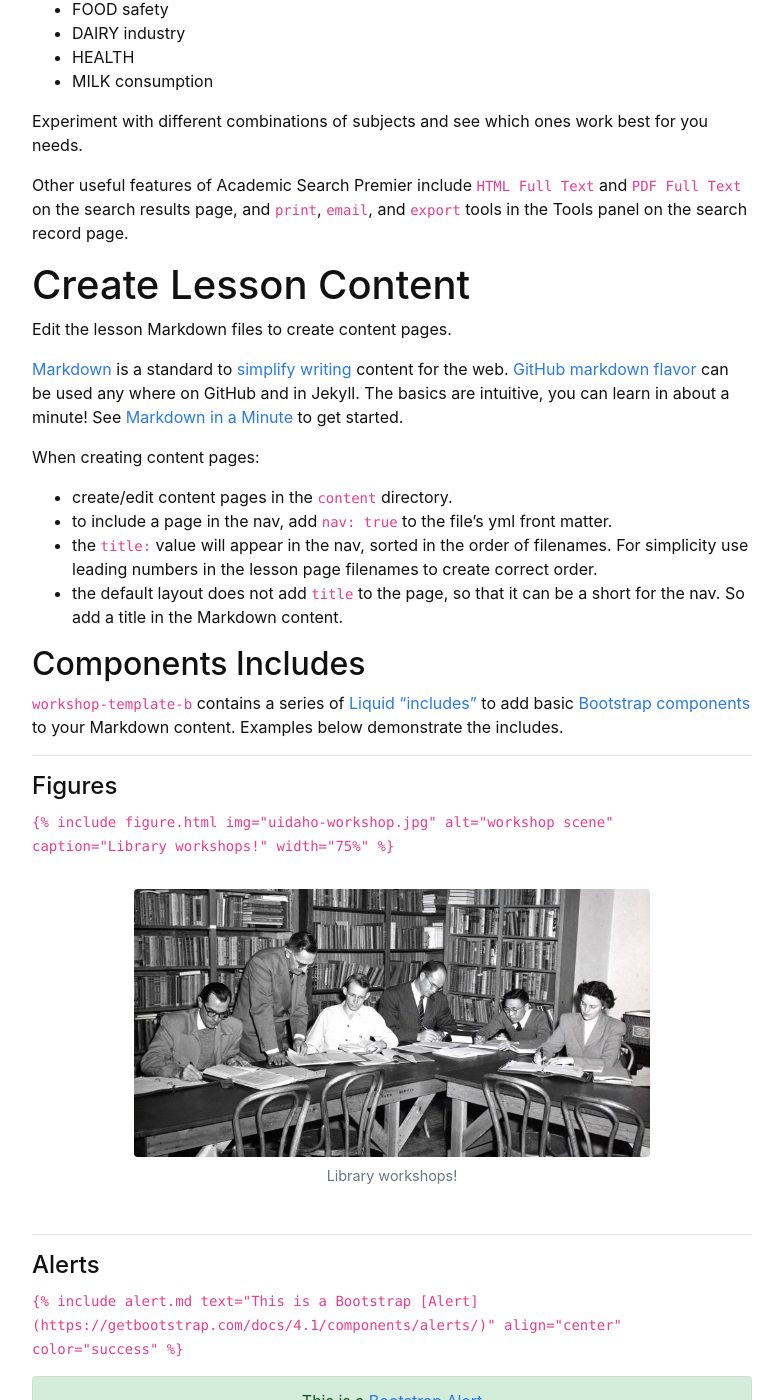
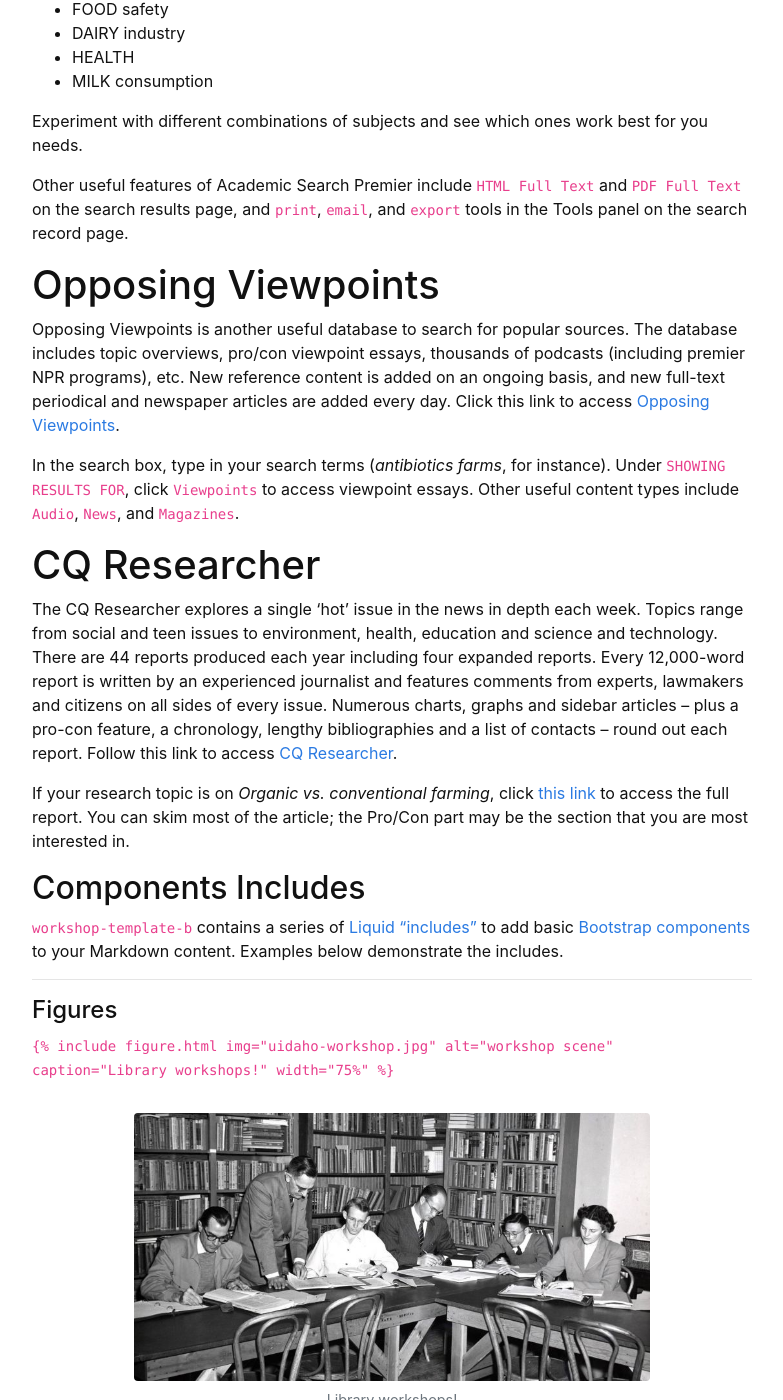
Before and after one commit to hanwendong1/AVS463-f20, a Jekyll site: the page built from content/2-Popular-Sources.md, in a window 1280 px wide and 1400 px high, scrolled down 1305 px. Shown: the whole window, without its empty margins (248-1031 px from the left). Built offline with Jekyll 4.4.1, drawn with Linux system fonts in a browser that asks for light colours; some of the changed text lies outside the part shown.

Commit message:
Update 2-Popular-Sources.md

```diff
--- a/content/2-Popular-Sources.md
+++ b/content/2-Popular-Sources.md
@@ -9,7 +9,7 @@ The assignment requires gathering information on consumers’ perceptions of you
 
 Academic Search Premier is a multi-disciplinary database that contains full-text versions of thousands of publications, including academic titles, popular magazines, and newspapers. Since it covers nearly all fields of study, it's a good place to start a research project.
 
-You can access Academic Search Premier from the library’s homepage under the catalog search bar. Once you log in with you UI credentials, you can type in your keyword search terms in the search box. For example, if your topic is *Use of bST (growth hormone) to increase milk production*, you can type bST in the search box and click the `Search` button.
+You can access Academic Search Premier from the [library’s homepage](https://www.lib.uidaho.edu/) under the catalog search bar. Once you log in with you UI credentials, you can type in your keyword search terms in the search box. For example, if your topic is *Use of bST (growth hormone) to increase milk production*, you can type bST in the search box and click the `Search` button.
 
 This search yields over 4,000 results. You may notice that most of the results are not relevant to our topic. Some of the results that came up when searching bST include Band Segmented Transmission, Behavior skills training, Barium Strontium Titanate, etc. Let’s revise our search strategy.
 
@@ -35,22 +35,17 @@ Experiment with different combinations of subjects and see which ones work best
 
 Other useful features of Academic Search Premier include `HTML Full Text` and `PDF Full Text` on the search results page, and `print`, `email`, and `export` tools in the Tools panel on the search record page.
 
+# Opposing Viewpoints
 
-# Create Lesson Content
+Opposing Viewpoints is another useful database to search for popular sources. The database includes topic overviews, pro/con viewpoint essays, thousands of podcasts (including premier NPR programs), etc. New reference content is added on an ongoing basis, and new full-text periodical and newspaper articles are added every day. Click this link to access [Opposing Viewpoints](https://go-gale-com.uidaho.idm.oclc.org/ps/dispBasicSearch.do?userGroupName=mosc00780&prodId=OVIC).
 
-Edit the lesson Markdown files to create content pages.
+In the search box, type in your search terms (*antibiotics farms*, for instance). Under `SHOWING RESULTS FOR`, click `Viewpoints` to access viewpoint essays. Other useful content types include `Audio`, `News`, and `Magazines`.
 
-[Markdown](https://daringfireball.net/projects/markdown/) is a standard to [simplify writing](https://evanwill.github.io/_drafts/notes/writing-markdown.html) content for the web.
-[GitHub markdown flavor](https://help.github.com/articles/basic-writing-and-formatting-syntax/) can be used any where on GitHub and in Jekyll.
-The basics are intuitive, you can learn in about a minute!
-See [Markdown in a Minute](https://evanwill.github.io/_drafts/notes/markdown-minute.html) to get started.
+# CQ Researcher
 
-When creating content pages:
+The CQ Researcher explores a single 'hot' issue in the news in depth each week. Topics range from social and teen issues to environment, health, education and science and technology. There are 44 reports produced each year including four expanded reports. Every 12,000-word report is written by an experienced journalist and features comments from experts, lawmakers and citizens on all sides of every issue. Numerous charts, graphs and sidebar articles -- plus a pro-con feature, a chronology, lengthy bibliographies and a list of contacts -- round out each report. Follow this link to access [CQ Researcher](https://library-cqpress-com.uidaho.idm.oclc.org/cqresearcher/index.php).
 
-- create/edit content pages in the `content` directory.
-- to include a page in the nav, add `nav: true` to the file's yml front matter.
-- the `title:` value will appear in the nav, sorted in the order of filenames. For simplicity use leading numbers in the lesson page filenames to create correct order.
-- the default layout does not add `title` to the page, so that it can be a short for the nav. So add a title in the Markdown content.
+If your research topic is on *Organic vs. conventional farming*, click [this link](https://library-cqpress-com.uidaho.idm.oclc.org/cqresearcher/document.php?id=cqresrre2018110200) to access the full report. You can skim most of the article; the Pro/Con part may be the section that you are most interested in.
 
 ## Components Includes
 
```
